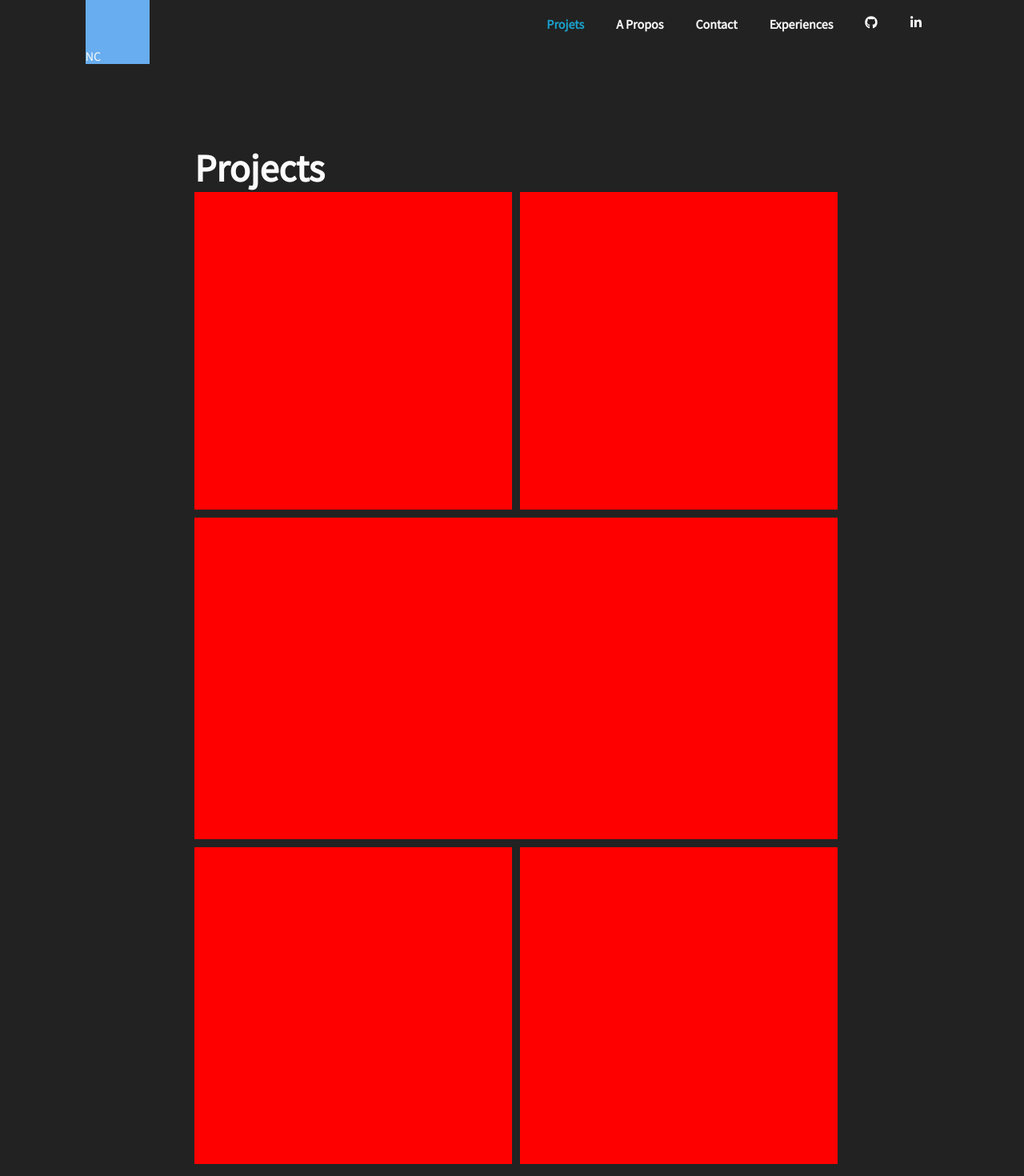
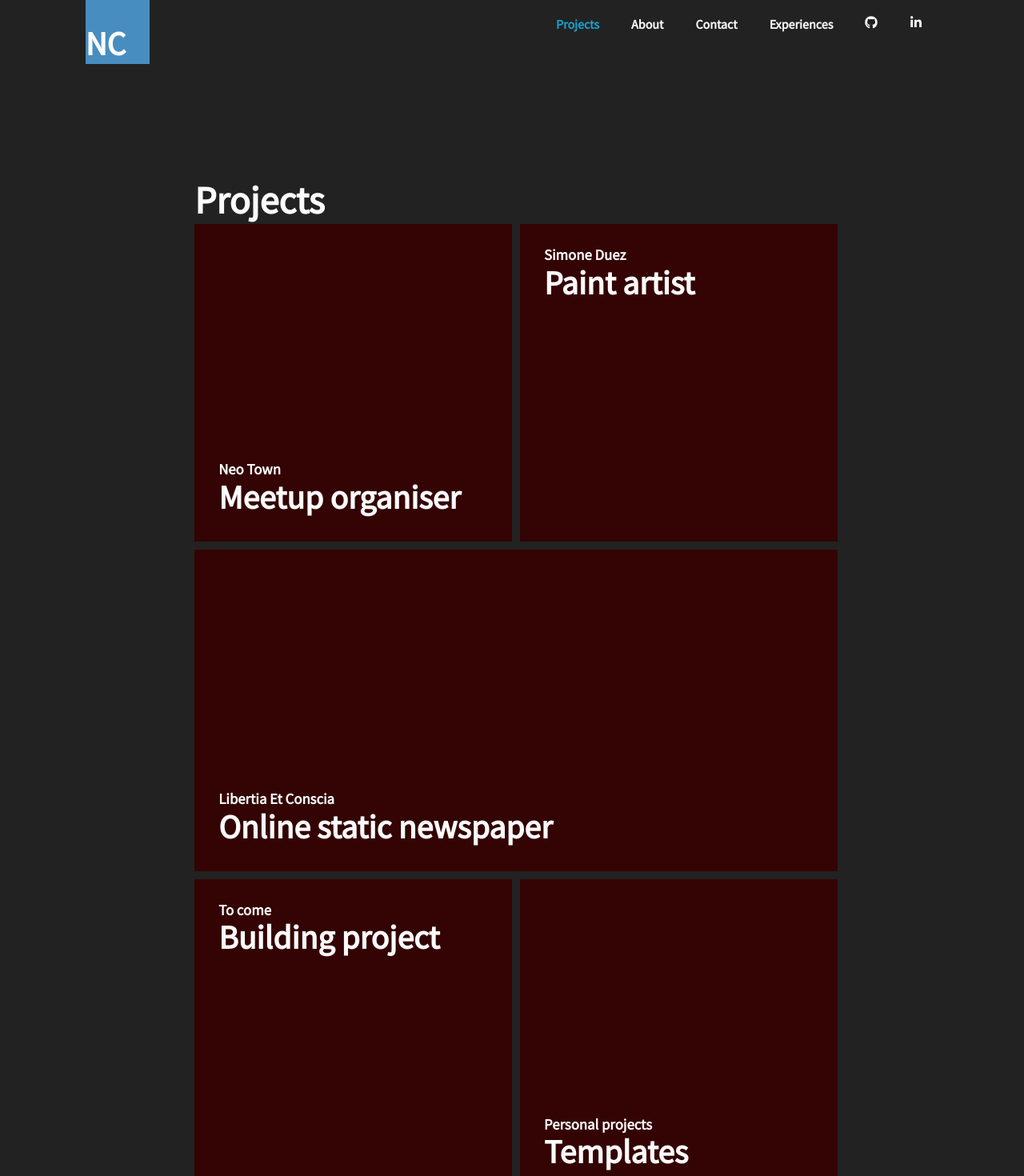
Before and after one commit to Delkathes/N.Canon, a Next.js app: page /projects in a window 1280 px wide. Shown: the top 1470 px of the page at 80% size. Built offline with nearby package versions, Linux system fonts and the light colour scheme.

Commit message:
styling global

```diff
--- a/components/Layout.js
+++ b/components/Layout.js
@@ -21,17 +21,20 @@ const Header = styled.header`
     z-index: 10;
 `
 const Logo = styled.div`
-`
-const LogoLink = styled.a`
-    position: absolute;
-    left: calc(8.33333vw);
-    height: 80px;
-    width: 80px;
-    background-color: #68adef;
-    top: 0px;
-    display: flex;
-    align-items: flex-end;
-    font-size: bold;
+    cursor: pointer;
+    a {
+        height: 80px;
+        width: 80px;
+        display: flex;
+        align-items: flex-end;
+        position: absolute;
+        top: 0px;
+        left: calc(8.33333vw);
+        background-color: #488dbf;
+        color: rgb(251, 251, 251);
+        font-weight: bold;
+        font-size: 2.6em;
+    }
 `
 const Footer = styled.footer`
 `
@@ -47,7 +50,7 @@ const Layout = ({children}) => {
             <Header>
                 <Logo>
                     <Link href="/" as="/">
-                        <LogoLink>NC</LogoLink>
+                        <a>NC</a>
                     </Link>
                 </Logo>
 
--- a/components/NavBar.js
+++ b/components/NavBar.js
@@ -10,8 +10,8 @@ import styled from "styled-components"
 //! Content
 //! Constants
 const NavigationLinks = [
-    {clean: 'Projets', href: '/projects'},
-    {clean: 'A Propos', href: '/about'},
+    {clean: 'Projects', href: '/projects'},
+    {clean: 'About', href: '/about'},
     {clean: 'Contact', href: '/contact'},
     {clean: 'Experiences', href: '/experiences'},
 ]
@@ -102,13 +102,13 @@ const NavBar = () => {
                 </NavLink>
             )}
             <NavLink>
-                <CsLink onMouseOver={(e) => handleHover(e)}>
-                    <Icon icon="GitHub" />
+                <CsLink onMouseOver={(e) => handleHover(e)} href="https://github.com/Delkathes" target="_blank">
+                    <Icon icon="GitHub" color="rgb(251, 251, 251)" />
                 </CsLink>
             </NavLink>
             <NavLink>
-                <CsLink onMouseOver={(e) => handleHover(e)}>
-                    <Icon icon="LinkedIn" />
+                <CsLink onMouseOver={(e) => handleHover(e)} href="https://www.linkedin.com/in/nicolas-canon-613296163/" target="_blank">
+                    <Icon icon="LinkedIn" color="rgb(251, 251, 251)" />
                 </CsLink>
             </NavLink>
         </ul>
--- a/pages/_document.js
+++ b/pages/_document.js
@@ -37,9 +37,14 @@ export default class MyDocument extends Document {
                     <link href="https://fonts.googleapis.com/css?family=Source+Sans+Pro&display=swap" rel="stylesheet" />
 
                     <style>{`
+                        ::-webkit-scrollbar {
+                            display: none;
+                        }
                         html {
                             background-color: rgb(34, 34, 34);
                             color: rgb(251, 251, 251);
+                            -ms-overflow-style: none;
+                            scrollbar-width: none;
                         }
                         body {
                             margin: 0;
@@ -50,9 +55,13 @@ export default class MyDocument extends Document {
                             margin: 0;
                             padding: 0;
                         }
-                        p, h1, h2, h3 {
+                        p, h1, h2, h3, h4 {
                             margin: 0;
                             padding: 0;
+                            line-height: 1;
+                        }
+                        a {
+                            text-decoration: none;
                         }
                     `}
                     </style>
--- a/pages/experiences/index.js
+++ b/pages/experiences/index.js
@@ -7,8 +7,8 @@ import PropTypes from 'prop-types'
 //! Content
 //! Constants
 const ExpData = [
-    {title: 'Selt teaching', from: '01/18', to: 'Now', what: 'Learning web development from online sources. Specializing on React and late NextJS.  '},
-    {title: 'Real estate studies', from: '09-14', to: '08-16', what: 'Real estate studies and job in social real estates'},
+    {title: 'Self teaching', from: '01/18', to: 'Now', what: 'Learning web development from online sources. Specializing on React and late NextJS.'},
+    {title: 'Real estate studies', from: '09-14', to: '08-16', what: 'Real estate studies and work in social real estates'},
     {title: 'Business school', from: '09-13', to: '07-14', what: 'Business bachelor school'},
 ]
 //! Utils
--- a/pages/index.js
+++ b/pages/index.js
@@ -44,7 +44,11 @@ const Ido = styled.div`
     margin-bottom: 60px;
 `
 const Nav = styled.nav`
-
+    position: relative;
+    height: 130px;
+    ul {
+        position: absolute;
+    }
 `
 const NavLink = styled.li`
     display: flex;
--- a/pages/projects/index.js
+++ b/pages/projects/index.js
@@ -1,9 +1,9 @@
 //? IMPORT
 //! Modules
 // import {useState, useEffect} from 'react'
+import Link from 'next/link'
 import styled from 'styled-components'
 import PropTypes from 'prop-types'
-
 //! Content
 //! Constants
 //! Utils
@@ -16,7 +16,8 @@ const Section = styled.section`
     height: auto;
     width: 62%;
     margin: 0px auto;
-    padding-top: 180px;
+    padding-top: 220px;
+    padding-bottom: 100px;
 `
 const Container = styled.div`
     height: auto;
@@ -38,7 +39,7 @@ const ElGrid = styled.li`
     position: relative;
     width: 100%;
     padding-top: 100%;
-    background-color: red;
+    background-color: #340303;
     ${({long}) => long && `
         grid-column: span 2 / auto;
         padding-top: 50%;
@@ -47,10 +48,13 @@ const ElGrid = styled.li`
         figure {
             background-color: black;
         }
-        div {
+        .read {
             transform: translateY(${({top, bottom}) => top ? '50px' : bottom ? '-50px' : ''});
         }
     }
+`
+const Article = styled.article`
+
 `
 const Figure = styled.figure`
     position: absolute;
@@ -78,41 +82,95 @@ const Read = styled.div`
     background-color: rgb(34, 34, 34);
     transition-duration: 0.3s;
 `
+const Infos = styled.div`
+    padding: 30px;
+    position: absolute;
+    top: ${({top}) => top && '0px'};
+    bottom: ${({bottom}) => bottom && '0px'};
+    h3 {
+
+    }
+    h4 {
+        line-height: 1.2em;
+        font-size: 2.6em;
+        font-weight: bold;
+    }
+`
 //! Components
 //! High-order-components
 //!  Page : Projects
 //? EXPORT
 const Projects = props => {
-    return(
-        <>
-            <Section>
+    return <Section>
         <Container>
             <PageName>{props.Page}</PageName>
             <Grid>
+                <Link href="/projects/project?slug=Neo-Town" as="/projects/neo-town">
                     <ElGrid top>
-                            <Read right top>Read More</Read>
-                            <Figure></Figure>
+                        <Article>
+                            <Read className="read" right top>Read More</Read>
+                            <Figure>
+                                <Infos bottom>
+                                    <h3>Neo Town</h3>
+                                    <h4>Meetup organiser</h4>
+                                </Infos>
+                            </Figure>
+                        </Article>
                     </ElGrid>
+                </Link>
+                <Link href="/projects/project?slug=Neo-Town" as="/projects/neo-town">
                     <ElGrid bottom>
-                            <Read right bottom>Read More</Read>
-                            <Figure></Figure>
+                        <Article>
+                            <Read className="read" right bottom>Read More</Read>
+                            <Figure>
+                                <Infos top>
+                                    <h3>Simone Duez</h3>
+                                    <h4>Paint artist</h4>
+                                </Infos>
+                            </Figure>
+                        </Article>
                     </ElGrid>
+                </Link>
+                <Link href="/projects/project?slug=Neo-Town" as="/projects/neo-town">
                     <ElGrid long top>
-                            <Read right top>Read More</Read>
+                        <Read className="read" right top>Read More</Read>
+                        <Figure>
+                            <Infos bottom>
+                                <h3>Libertia Et Conscia</h3>
+                                <h4>Online static newspaper</h4>
+                            </Infos>
+                        </Figure>
                     </ElGrid>
+                </Link>
+                <Link href="/projects/project?slug=Neo-Town" as="/projects/neo-town">
                     <ElGrid bottom>
-                            <Read left bottom>Read More</Read>
-                            <Figure></Figure>
+                        <Article>
+                            <Read className="read" left bottom>Read More</Read>
+                            <Figure>
+                                <Infos top>
+                                    <h3>To come</h3>
+                                    <h4>Building project</h4>
+                                </Infos>
+                            </Figure>
+                        </Article>
                     </ElGrid>
+                </Link>
+                <Link href="/projects/project?slug=Neo-Town" as="/projects/neo-town">
                     <ElGrid top>
-                            <Read right top>Read More</Read>
-                            <Figure></Figure>
+                        <Article>
+                            <Read className="read" right top>Read More</Read>
+                            <Figure>
+                                <Infos bottom>
+                                    <h3>Personal projects</h3>
+                                    <h4>Templates</h4>
+                                </Infos>
+                            </Figure>
+                        </Article>
                     </ElGrid>
+                </Link>
             </Grid>
         </Container>
     </Section>
-        </>
-    )
 }
 
 //! Default Props
```
Also changed, not shown: pages/about.js (+19 -4 lines), pages/projects/project.js (added, +34 -0 lines). Lines whose indentation alone changed are shown as unchanged.
